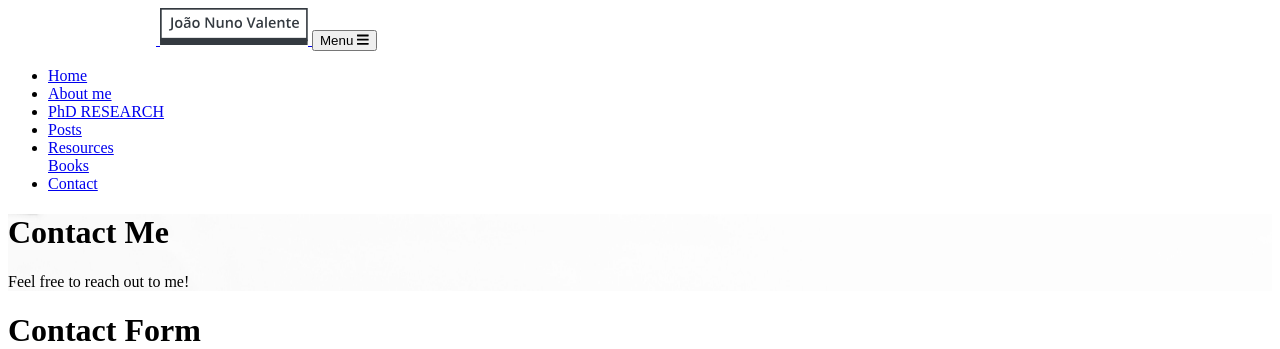
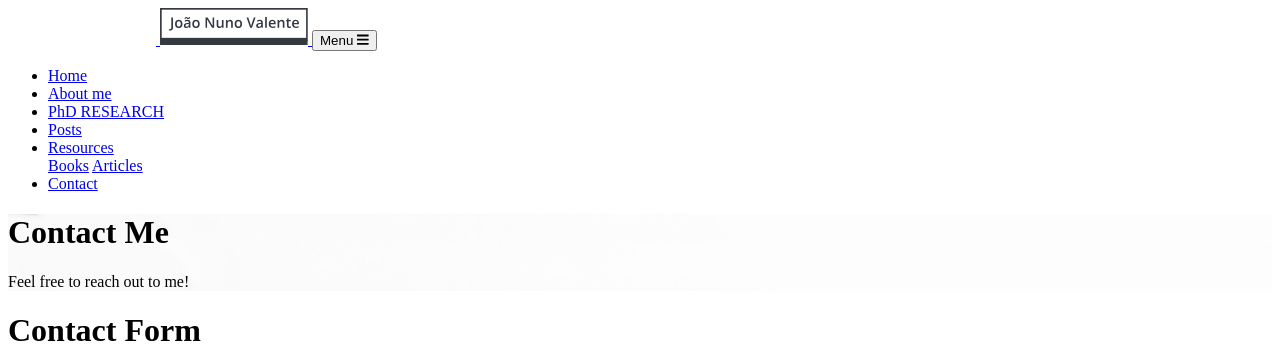
Before and after one commit to joaonunovalente/phd-website, a Jekyll site: the page built from _pages/contact.md, in a window 1280 px wide. Shown: the top 349 px of the page. Built offline with Jekyll 4.4.1, drawn with Linux system fonts in a browser that asks for light colours; nearby versions of some CDN libraries.

Commit message:
Articles | Add articles page

```diff
--- a/_includes/navbar.html
+++ b/_includes/navbar.html
@@ -49,6 +49,7 @@
           </a>
           <div class="dropdown-menu" aria-labelledby="navbarDropdown">
             <a class="dropdown-item" href="{{ "/books/" | relative_url }}">Books</a>
+            <a class="dropdown-item" href="{{ "/articles/" | relative_url }}">Articles</a>
             <!-- <a class="dropdown-item" href="{{ "/revopoint/" | relative_url }}">Revopoint</a> -->
           </div>
         </li>
--- a/_sass/_utilities.scss
+++ b/_sass/_utilities.scss
@@ -37,3 +37,14 @@
 .references-content {
   font-size: 1.1rem;
 }
+
+.platform-tag {
+  display: inline-block;
+  padding: 0.15em 0.65em;
+  font-size: 0.8rem;
+  font-weight: 500;
+  color: #495057;
+  background: #e9ecef;
+  border-radius: 10px;
+  white-space: nowrap;
+}
```
Also changed, not shown: _pages/articles.md (added, +20 -0 lines), assets/img/bg-articles.jpg (added).
